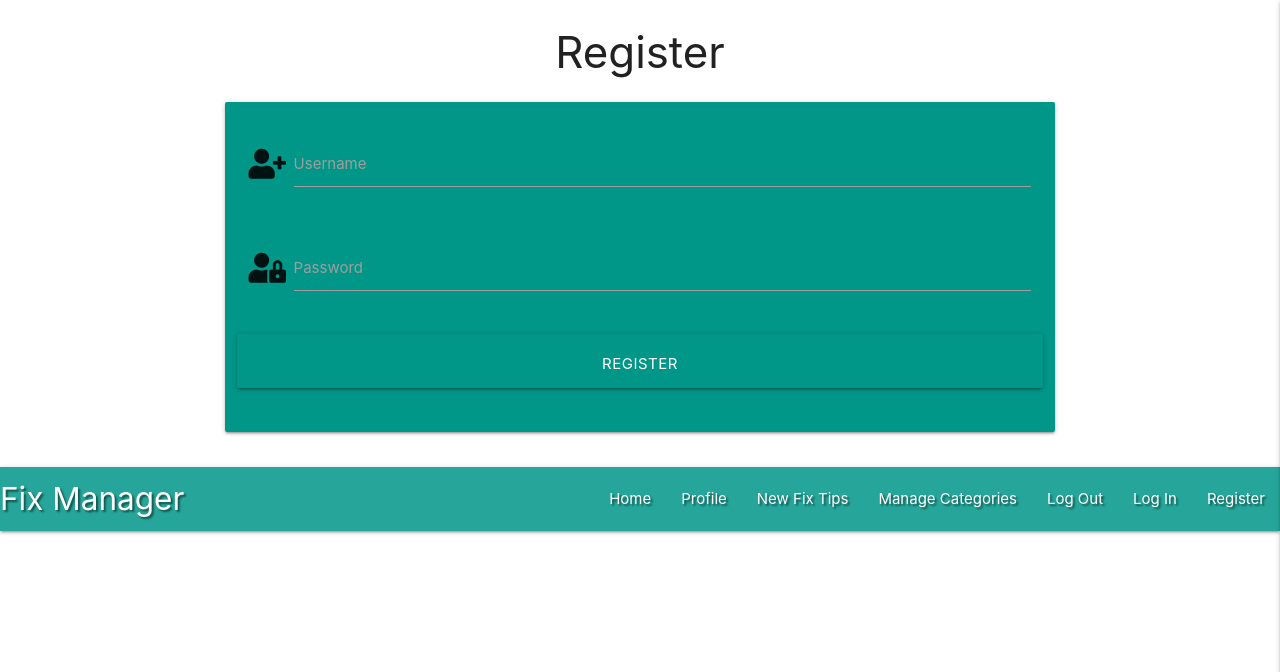
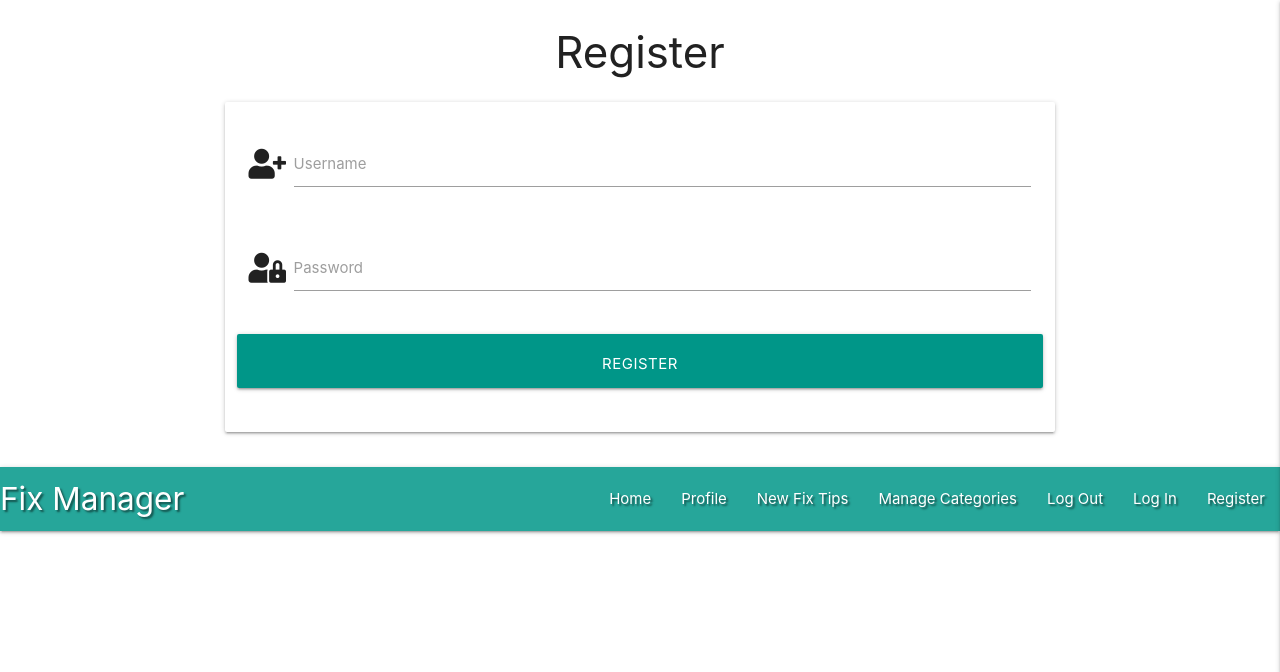
Before and after one commit to jiangfengjun121/flask_project, a Flask app: page /register in a window 1280 px wide. Shown: the top 672 px of the page. Run offline with Flask 2, Linux system fonts and the light colour scheme; some libraries are stand-ins or nearby versions.

Commit message:
register.html edit

```diff
--- a/templates/main.html
+++ b/templates/main.html
@@ -12,7 +12,7 @@
     <link rel="stylesheet" href="{{ url_for('static', filename='css/style.css') }}" type="text/css">
     {% block styles %}
     {% endblock %}
-    <title>Task Manager</title>
+    <title>Fix Manager</title>
 </head>
 
 <body>
--- a/templates/register.html
+++ b/templates/register.html
@@ -5,12 +5,12 @@
 
 
   <div class="row">
-    <form class="col s12 m8 offset-m2" method="POST" action="{{ url_for('register')}}">
-      <div class="card-panel teal">
+    <form class="col s12 m8 offset-m2" method="POST" action="{{ url_for('register') }}">
+      <div class="card-panel">
           <!-------------Username------------->
        <div class="row">
            <div class="input-field col s12">
-          <i class="fas fa-user-plus prefix teal"></i>
+           <i class="fas fa-user-plus prefix"></i>
           <input id="username" name="username" type="text" class="validate">
           <label for="username">Username</label>
         </div>
@@ -19,7 +19,7 @@
        <!-------------Password----------->
        <div class="row">
         <div class="input-field col s12">
-          <i class="fas fa-user-lock prefix teal"></i>
+          <i class="fas fa-user-lock prefix"></i>
           <input id="password" name="password" type="password" class="validate">
           <label for="password">Password</label>
         </div>
```
